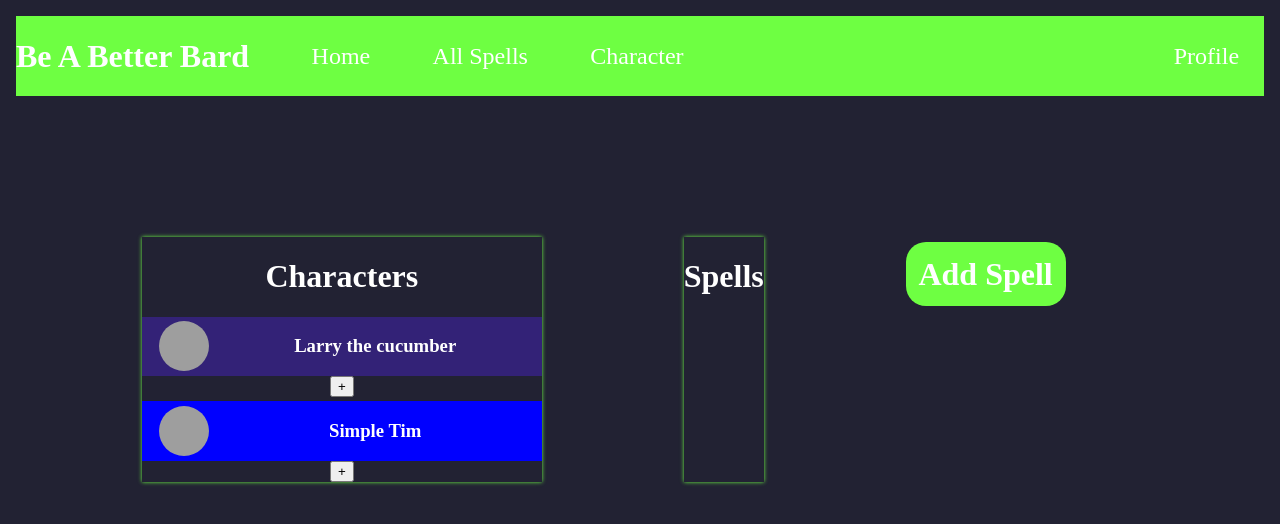
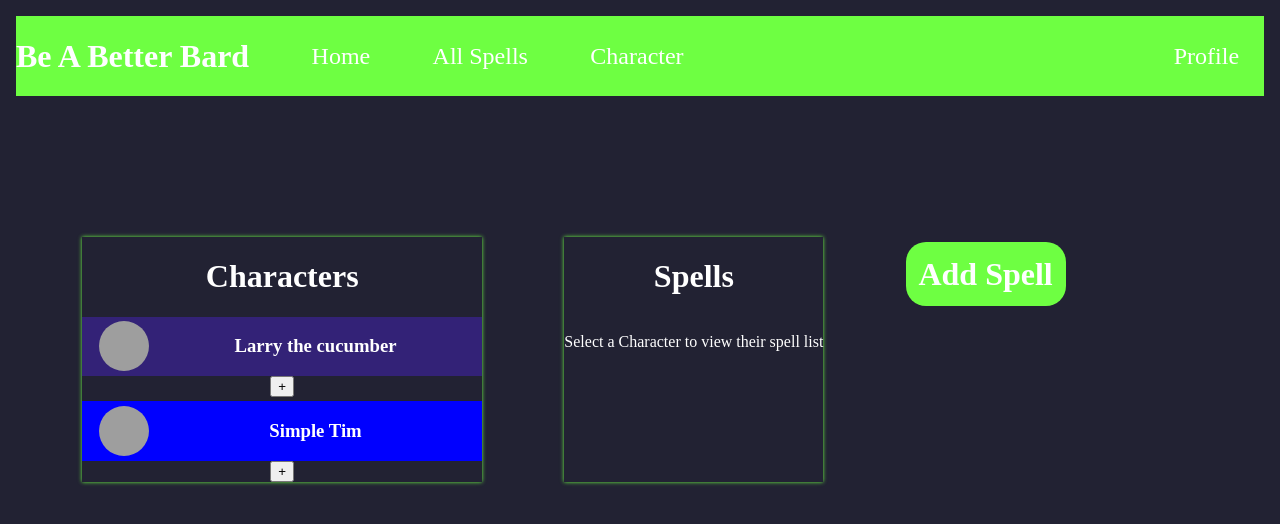
Before and after one commit to Jon-D-Smith/be_a_better_bard, a React (Create React App) app: page / in a window 1280 px wide. Shown: the top 524 px of the page. Built offline with nearby package versions, Linux system fonts and the light colour scheme; data requests are answered from the project's data file; grey boxes are pictures that could not be loaded.

Commit message:
spell chose message

```diff
--- a/src/components/Spells.js
+++ b/src/components/Spells.js
@@ -60,6 +60,7 @@ const Spells = props => {
 
   return (
     <Base>
+      {!currentName && <p> Select a Character to view their spell list</p>}
       <h4>{currentName}</h4>
       {currentSpellList && spellList}
     </Base>
```
